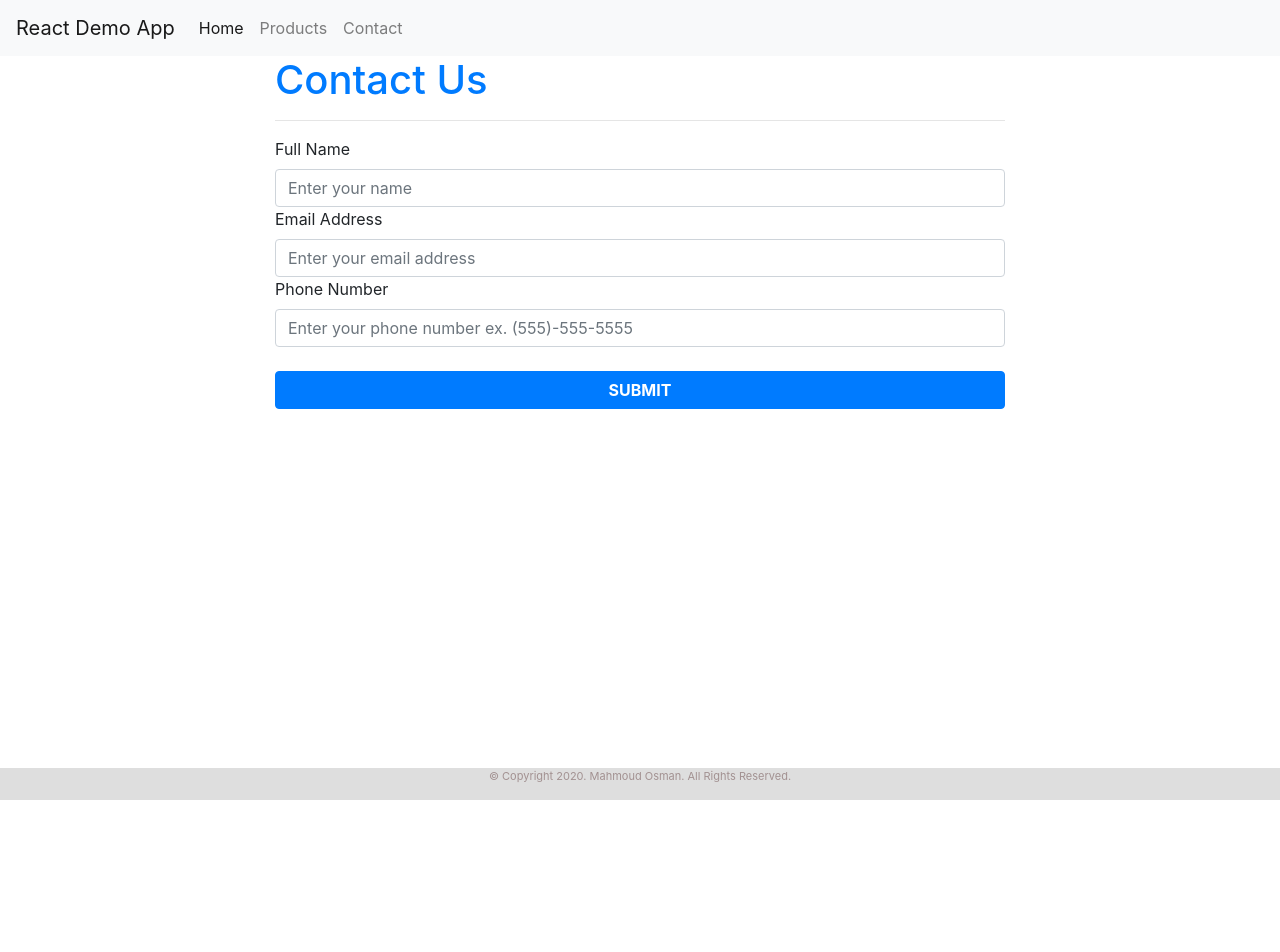
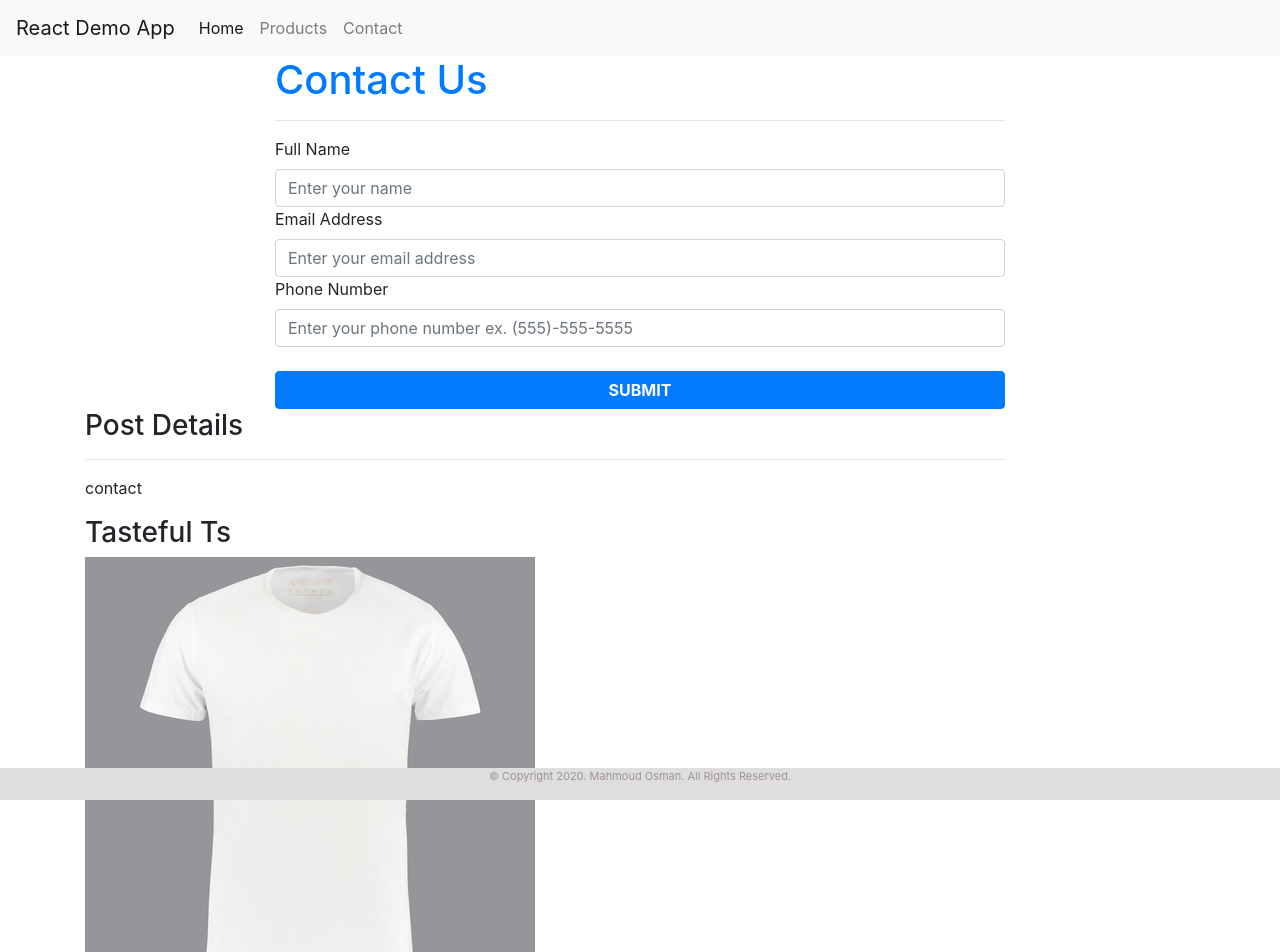
Before and after one commit to MahmoudAhmadOsman/mern-api-application, a React (Create React App) app in the folder client/: page /contact in a window 1280 px wide. Shown: the top 952 px of the page. Before the commit the page ends 800 px from the top, so only its background shows below. Built offline with nearby package versions, Linux system fonts and the light colour scheme.

Commit message:
added product single page

```diff
--- a/client/src/App.js
+++ b/client/src/App.js
@@ -9,6 +9,7 @@ import Navigation from "./components/Navigation";
 import Products from "./components/Products";
 import Contact from "./components/Contact";
 import Home from "./components/Home";
+import SingleProduct from "./components/SingleProduct";
 
 class App extends Component {
   render() {
@@ -20,6 +21,7 @@ class App extends Component {
             <Route exact path="/" component={Home} />
             <Route path="/products" component={Products} />
             <Route path="/contact" component={Contact} />
+            <Route path="/:post_id" component={SingleProduct} />
           </div>
         </BrowserRouter>
 
--- a/client/src/App.scss
+++ b/client/src/App.scss
@@ -88,7 +88,7 @@ img.dev-img {
   }
 
   img {
-    max-height: auto;
+    height: auto;
     width: 100%;
   }
   .rating {
--- a/client/src/components/Products.js
+++ b/client/src/components/Products.js
@@ -1,4 +1,6 @@
 import React, { Component } from "react";
+import { Link } from "react-router-dom";
+
 import data from "./data";
 class Products extends Component {
   render() {
@@ -10,19 +12,23 @@ class Products extends Component {
             <div className="row">
               <div className="col-md-12">
                 <div className="card">
-                  <a href={"/product/" + product._id}>
+                  <Link to={"/product/" + product._id}>
                     <img src={product.image} alt={product.name} />
-                  </a>
+                  </Link>
                   <p className="card-text">
-                    <h3>{product.name}</h3>
+                    <Link to={"/product/" + product._id}>
+                      <h3>{product.name}</h3>
+                    </Link>
+
                     <h6 className="text-muted">Category: {product.category}</h6>
                     <span>
                       <b>Brand Name:</b> {product.brand}
                     </span>
                     <div className="card-body">
-                      <div>
+                      <p>
                         <b>Product Details:</b> {product.details}
-                      </div>
+                      </p>
+
                       <div className="product-price">
                         <b>Price:</b> ${product.price}
                       </div>
--- /dev/null
+++ b/client/src/components/SingleProduct.js
@@ -0,0 +1,39 @@
+import React, { Component } from "react";
+//import axios from "axios";
+import moment from "moment";
+import data from "./data";
+
+class SingleProduct extends Component {
+  state = {
+    id: null,
+    post: [],
+  };
+
+  componentDidMount() {
+    console.log(this.props);
+    let id = this.props.match.params.post_id;
+    this.setState({
+      id: id,
+    });
+  }
+  render() {
+    return (
+      <section className="container">
+        <div className="row">
+          <div className="col-md-10">
+            <h3>Post Details</h3> <hr />
+            <p>{this.state.id}</p>
+            {data.products.map((product) => (
+              <div>
+                <h3>{product.name}</h3>
+                <img src={product.image} alt={product.name} />
+              </div>
+            ))}
+          </div>
+        </div>
+      </section>
+    );
+  }
+}
+
+export default SingleProduct;
```
